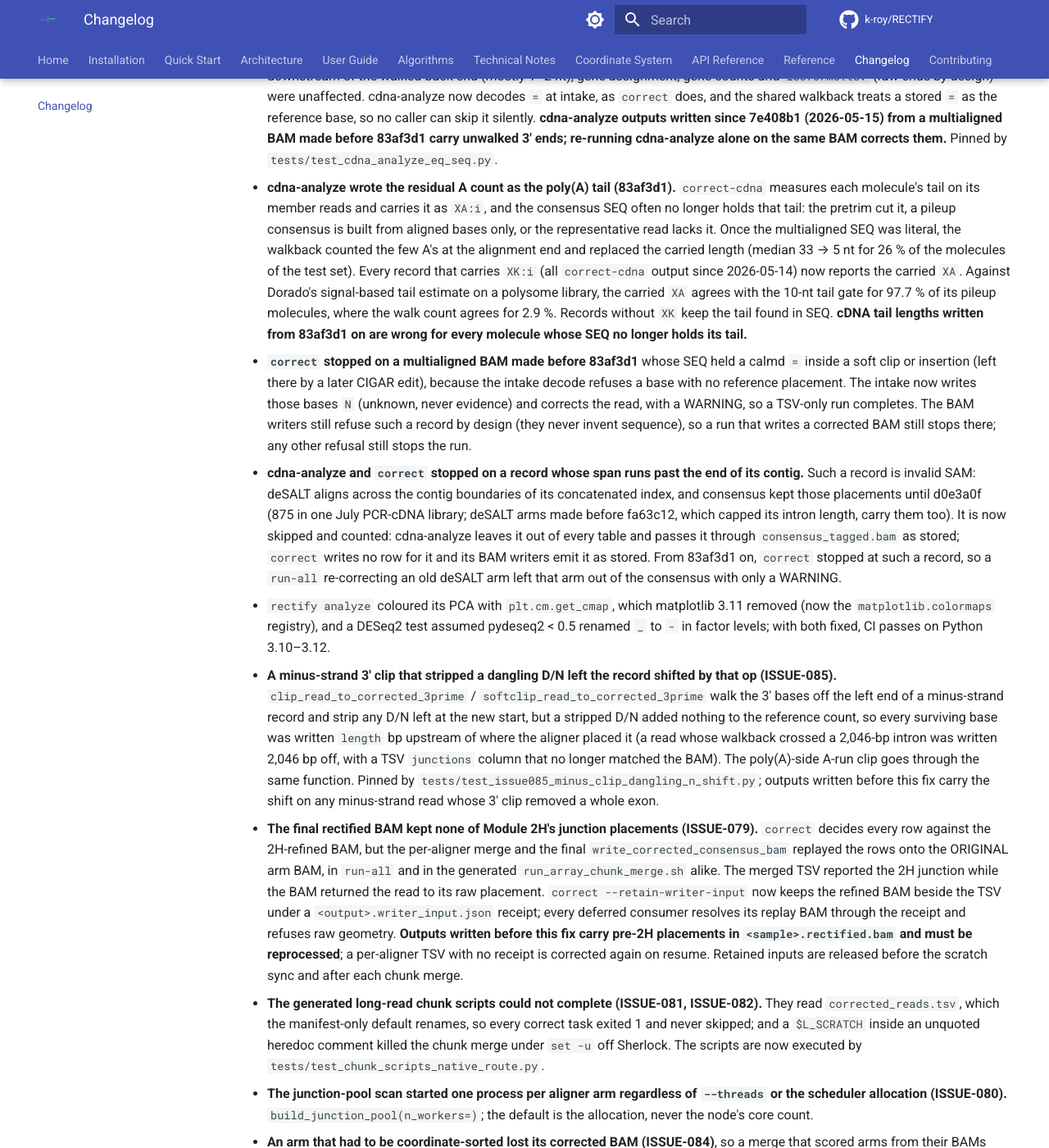
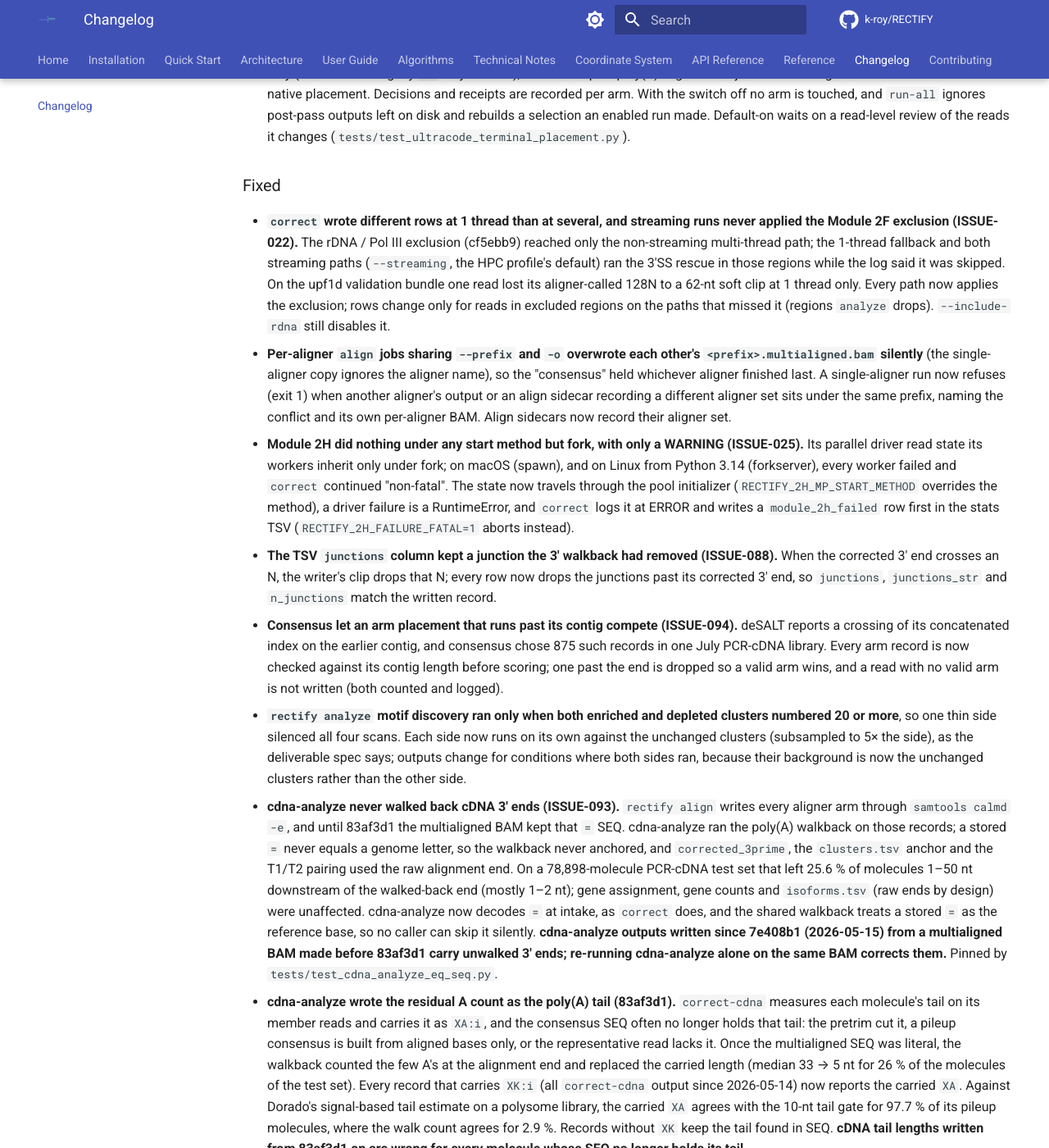
Before and after one commit to k-roy/RECTIFY, an MkDocs documentation site: the page built from docs/changelog.md, in a window 1280 px wide and 1400 px high, scrolled down 1286 px. Shown: the whole window at 82% size. Built offline with MkDocs 1.6.1 and Material for MkDocs 9.7.7, drawn with Linux system fonts in a browser that asks for light colours; comment, search, counter and statistics services are not loaded; the version menu is left out; some of the changed text lies outside the part shown.

Commit message:
docs(changelog, known-issues): the backlog-audit fixes; close the fixed and stale known issues
CHANGELOG [Unreleased]: Fixed (ISSUE-022 exclusion on every path, the per-aligner clobber guard, ISSUE-025,
ISSUE-088, ISSUE-094 at consensus, motif scans per side) and Added (the Xs / Xp cDNA flags, 2H counters in the
stats TSV, motif logos). KNOWN_ISSUES: the per-aligner fan-out entry is fixed and removed; the chunked-alignment
TypeError entry ("FIXED on fix/runall-truseq-861") is removed because that branch merged 2026-09-03; the two
NET-seq entries now say master, since the 836 branch merged 2026-09-02 (the randomer divergence stays open).

Claude-Session: https://claude.ai/code/session_014Xvzshx3VnWHBBf8ZMq5Ke

```diff
--- a/CHANGELOG.md
+++ b/CHANGELOG.md
@@ -10,6 +10,16 @@ and this project adheres to [Semantic Versioning](https://semver.org/spec/v2.0.0
 
 ### Added
 
+- **Report-only cDNA flags in `cdna-analyze`.** `Xs:i` marks a molecule whose aligned 5′ end sits on a genomic
+  match of 8 nt or more to the strand-switching primer (ISSUE-086: strand invasion during RT, the CDC48 pile; a
+  random genome reaches 12 nt about once per 1.4 million molecules). `Xp:i` marks a molecule whose 3′ end is a
+  block of at most 30 nt on a genomic A-run after an intron (the A17 / spliced poly(A)-tail class: 6.2 % of records
+  aligned with their tails in one July library, 0.007 % of those whose tail was cut first) and carries the donor-side
+  end. Both are counted in the log and the stage sidecar; nothing is dropped or moved.
+- **Module 2H decision counters in the stats TSV** (`module_2h_<key>` rows: refined, unchanged, errors,
+  unrealizable_winner_skipped, whole_block_shifts, …) instead of log lines only.
+- **Motif logos in `rectify analyze`**: `plots/motif_logos_<condition>.png`, the top motif of each scan as an
+  information-content logo.
 - **`rectify cdna-length-correct`: per-library gene-length bias correction of ONT PCR-cDNA gene counts.**
   Replicate PCR-cDNA libraries count long genes differently, following each library's read length. The command
   counts UMI-deduplicated molecules per gene with one rule (`count`), fits each library's natural-spline curve in
@@ -41,6 +51,33 @@ and this project adheres to [Semantic Versioning](https://semver.org/spec/v2.0.0
 
 ### Fixed
 
+- **`correct` wrote different rows at 1 thread than at several, and streaming runs never applied the Module 2F
+  exclusion (ISSUE-022).** The rDNA / Pol III exclusion (cf5ebb9) reached only the non-streaming multi-thread path;
+  the 1-thread fallback and both streaming paths (`--streaming`, the HPC profile's default) ran the 3′SS rescue in
+  those regions while the log said it was skipped. On the upf1d validation bundle one read lost its aligner-called
+  128N to a 62-nt soft clip at 1 thread only. Every path now applies the exclusion; rows change only for reads in
+  excluded regions on the paths that missed it (regions `analyze` drops). `--include-rdna` still disables it.
+- **Per-aligner `align` jobs sharing `--prefix` and `-o` overwrote each other's `<prefix>.multialigned.bam`
+  silently** (the single-aligner copy ignores the aligner name), so the "consensus" held whichever aligner
+  finished last. A single-aligner run now refuses (exit 1) when another aligner's output or an align sidecar
+  recording a different aligner set sits under the same prefix, naming the conflict and its own per-aligner BAM.
+  Align sidecars now record their aligner set.
+- **Module 2H did nothing under any start method but fork, with only a WARNING (ISSUE-025).** Its parallel driver
+  read state its workers inherit only under fork; on macOS (spawn), and on Linux from Python 3.14 (forkserver),
+  every worker failed and `correct` continued "non-fatal". The state now travels through the pool initializer
+  (`RECTIFY_2H_MP_START_METHOD` overrides the method), a driver failure is a RuntimeError, and `correct` logs it at
+  ERROR and writes a `module_2h_failed` row first in the stats TSV (`RECTIFY_2H_FAILURE_FATAL=1` aborts instead).
+- **The TSV `junctions` column kept a junction the 3′ walkback had removed (ISSUE-088).** When the corrected 3′
+  end crosses an N, the writer's clip drops that N; every row now drops the junctions past its corrected 3′ end, so
+  `junctions`, `junctions_str` and `n_junctions` match the written record.
+- **Consensus let an arm placement that runs past its contig compete (ISSUE-094).** deSALT reports a crossing of
+  its concatenated index on the earlier contig, and consensus chose 875 such records in one July PCR-cDNA
+  library. Every arm record is now checked against its contig length before scoring; one past the end is dropped
+  so a valid arm wins, and a read with no valid arm is not written (both counted and logged).
+- **`rectify analyze` motif discovery ran only when both enriched and depleted clusters numbered 20 or more**, so
+  one thin side silenced all four scans. Each side now runs on its own against the unchanged clusters (subsampled
+  to 5× the side), as the deliverable spec says; outputs change for conditions where both sides ran, because
+  their background is now the unchanged clusters rather than the other side.
 - **cdna-analyze never walked back cDNA 3′ ends (ISSUE-093).** `rectify align` writes every aligner
   arm through `samtools calmd -e`, and until 83af3d1 the multialigned BAM kept that `=` SEQ.
   cdna-analyze ran the poly(A) walkback on those records; a stored `=` never equals a genome letter,
```
Also changed, not shown: KNOWN_ISSUES.md (+2 -36 lines).
